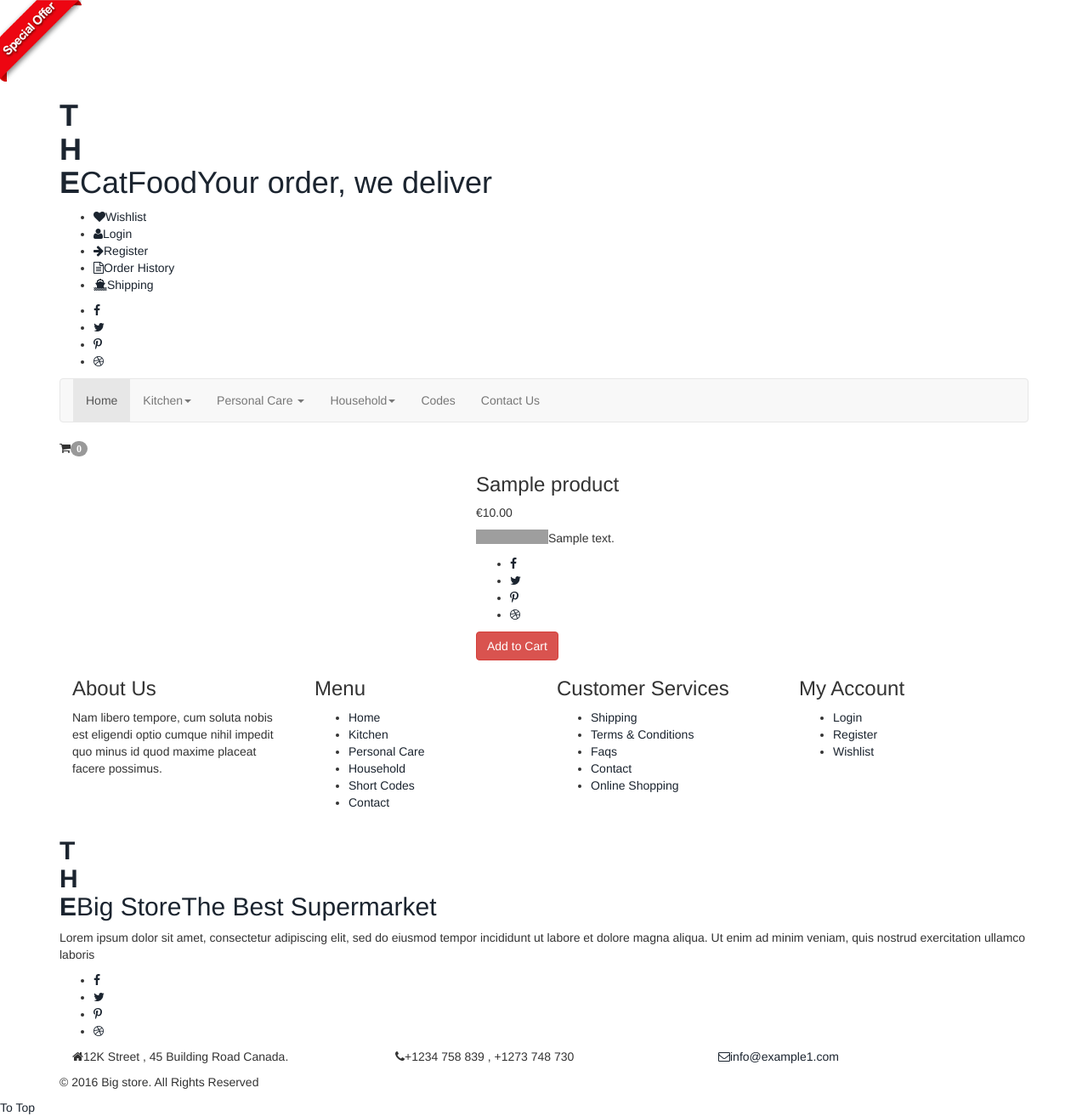
After one commit to iluxonchik/catshef, a Django app: a page that uses catshef/products/templates/products/base.html in a window 1280 px wide. The commit adds this page. Shown: the whole page at 85% size. Run offline with Django 3.2, Linux system fonts and the light colour scheme; tables that the repository leaves empty hold one stand-in row (values such as "Sample post"); some libraries are stand-ins or nearby versions; grey boxes are pictures that could not be loaded.

Commit message:
feat: add and make unit tests pass for product_detail
* Add url and view tests for product detail and add code to make them pass
* Complete Product model tests
* Additions to Product model: add None checking to helper properties, add get_absolute_url(), slug is now a unique field (unique=True)
* Add details template (to be completed, just an initial additon

```diff
--- a/catshef/products/models.py
+++ b/catshef/products/models.py
@@ -1,4 +1,5 @@
 from django.db import models
+from django.core.urlresolvers import reverse
 
 
 class Category(models.Model):
@@ -16,7 +17,7 @@ class Product(models.Model):
     Represents a product that's being sold.
     """
     name = models.CharField(max_length=250)
-    slug = models.SlugField()
+    slug = models.SlugField(unique=True, db_index=True)
     description = models.TextField()
     categories = models.ManyToManyField('Category', related_name='products')
     stock = models.PositiveSmallIntegerField()  # range: [0, 32767]
@@ -33,6 +34,9 @@ class Product(models.Model):
     created = models.DateField(auto_now_add=True)
     updated = models.DateField(auto_now=True)
 
+    def get_absolute_url(self):
+        return reverse('products:product_detail', kwargs={'slug': self.slug})
+
     def __str__(self):
         return self.name
 
@@ -42,6 +46,8 @@ class Product(models.Model):
         """
         Shorthand for the main image url
         """
+        if not self.main_image:
+            return None
         return self.main_image.image.url
 
 
@@ -92,22 +98,32 @@ class Product(models.Model):
 
     @property
     def protein(self):
+        if not self.nutrition:
+            return None
         return self.nutrition.protein
 
     @property
     def carbs(self):
+        if not self.nutrition:
+            return None
         return self.nutrition.carbs
 
     @property
     def fat(self):
+        if not self.nutrition:
+            return None
         return self.nutrition.fat
 
     @property
     def calories(self):
+        if not self.nutrition:
+            return None
         return self.nutrition.calories
 
     @property
     def nutrition_dict(self):
+        if not self.nutrition:
+            return None
         return {'protein': self.nutrition.protein,
                 'carbs': self.nutrition.carbs,
                 'fat': self.nutrition.fat,
--- a/catshef/products/templates/products/base.html
+++ b/catshef/products/templates/products/base.html
@@ -32,7 +32,7 @@ function hideURLbar(){ window.scrollTo(0,1); } </script>
 <link href="{% static "css/font-awesome.css" %}" rel="stylesheet">
 <link href='{% static "//fonts.googleapis.com/css?family=Montserrat:400,700" %}' rel='stylesheet' type='text/css'>
 <link href='{% static "//fonts.googleapis.com/css?family=Noto+Sans:400,700" %}' rel='stylesheet' type='text/css'>
-<!--- start-rate---->
+<!--- Start-rate -->
 <script src="{% static "js/jstarbox.js" %}"></script>
     <link rel="stylesheet" href="{% static "css/jstarbox.css" %}" type="text/css" media="screen" charset="utf-8" />
         <script type="text/javascript">
@@ -56,7 +56,7 @@ function hideURLbar(){ window.scrollTo(0,1); } </script>
             });
         });
         </script>
-<!---//End-rate---->
+<!--- //End-rate -->
 
 </head>
 <body>
@@ -257,7 +257,6 @@ function hideURLbar(){ window.scrollTo(0,1); } </script>
 
 {% endblock content %}
 
-
 <!--footer-->
 <div class="footer">
     <div class="container">
--- /dev/null
+++ b/catshef/products/templates/products/detail.html
@@ -0,0 +1,58 @@
+{% extends "products/base.html" %}
+
+{% block content %}
+            <div class="single">
+            <div class="container">
+                        <div class="single-top-main">
+            <div class="col-md-5 single-top">
+            <div class="single-w3agile">
+
+<div id="picture-frame">
+
+</div>
+
+
+
+            </div>
+            </div>
+            <div class="col-md-7 single-top-left ">
+                                <div class="single-right">
+                <h3>{{ product }}</h3>
+
+
+                 <div class="pr-single">
+                  <p class="reduced">
+                  {% if product.has_offer %}
+                      <del>&euro;{{ product.price }}</del>
+                  {% endif %}
+                  &euro;{{ product.current_price }}</p>
+                </div>
+                <div class="block block-w3">
+                    <div class="starbox small ghosting"> </div>
+                </div>
+                <p class="in-pa"> {{ product.description }} </p>
+
+                <ul class="social-top">
+                    <li><a href="#" class="icon facebook"><i class="fa fa-facebook" aria-hidden="true"></i><span></span></a></li>
+                    <li><a href="#" class="icon twitter"><i class="fa fa-twitter" aria-hidden="true"></i><span></span></a></li>
+                    <li><a href="#" class="icon pinterest"><i class="fa fa-pinterest-p" aria-hidden="true"></i><span></span></a></li>
+                    <li><a href="#" class="icon dribbble"><i class="fa fa-dribbble" aria-hidden="true"></i><span></span></a></li>
+                </ul>
+                    <div class="add add-3">
+                                           <button class="btn btn-danger my-cart-btn my-cart-b" data-id="1" data-name="Wheat" data-summary="summary 1" data-price="6.00" data-quantity="1" data-image="images/si.jpg">Add to Cart</button>
+                                        </div>
+
+
+
+            <div class="clearfix"> </div>
+            </div>
+
+
+            </div>
+           <div class="clearfix"> </div>
+       </div>
+
+
+    </div>
+</div>
+{% endblock content %}
--- a/catshef/products/templates/products/index.html
+++ b/catshef/products/templates/products/index.html
@@ -39,11 +39,11 @@
                                     </a>
                                     <div class="mid-1">
                                         <div class="women">
-                                            <h6><a href="single.html">{{ product }}</a></h6>
+                                            <h6><a href="{{ product.get_absolute_url }}">{{ product }}</a></h6>
                                         </div>
                                         <div class="mid-2">
                                             <p>
-                                            {% if product.has_offer %}<label>€{{ product.price }}</label>{% endif %}<em class="item_price">€{{ product.current_price }}</em>
+                                            {% if product.has_offer %}<label>&euro;{{ product.price }}</label>{% endif %}<em class="item_price">&euro;{{ product.current_price }}</em>
                                             </p>
                                               <div class="block">
                                                 <div class="starbox small ghosting"><div class="positioner"><div class="stars"><div class="ghost" style="width: 42.5px; display: none;"></div><div class="colorbar" style="width: 42.5px;"></div><div class="star_holder"><div class="star star-0"></div><div class="star star-1"></div><div class="star star-2"></div><div class="star star-3"></div><div class="star star-4"></div></div></div></div></div>
--- a/catshef/products/urls.py
+++ b/catshef/products/urls.py
@@ -3,4 +3,6 @@ from . import views
 
 urlpatterns = [
     url(r'^$', views.index),
+    url(r'^product/(?P<slug>[\w-]+)/$',
+        views.product_detail, name='product_detail')
 ]
--- a/catshef/products/views.py
+++ b/catshef/products/views.py
@@ -6,3 +6,7 @@ def index(request):
     return render(request, 'products/index.html', {
         'products': products,
         })
+
+def product_detail(request, slug):
+    product = Product.objects.get(slug=slug)
+    return render(request, 'products/detail.html', {'product': product})
```
Also changed, not shown: catshef/catshef/tests/functional/tests.py (+7 -1 lines), catshef/products/tests/test_models.py (+26 -0 lines), catshef/products/tests/test_urls.py (+2 -1 lines), catshef/products/tests/test_views.py (+15 -7 lines), catshef/products/migrations/0007_auto_20160801_1545.py (added).
